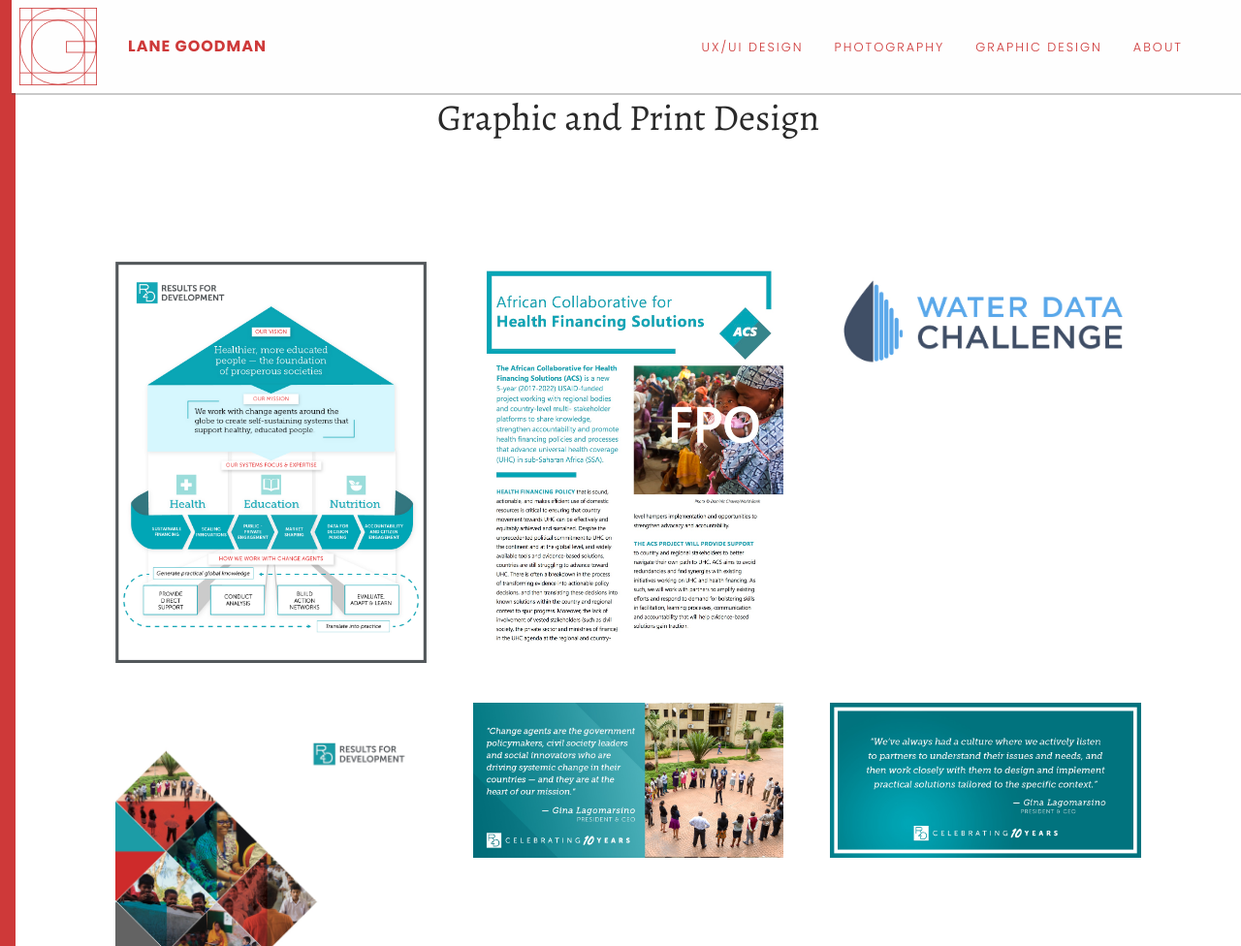
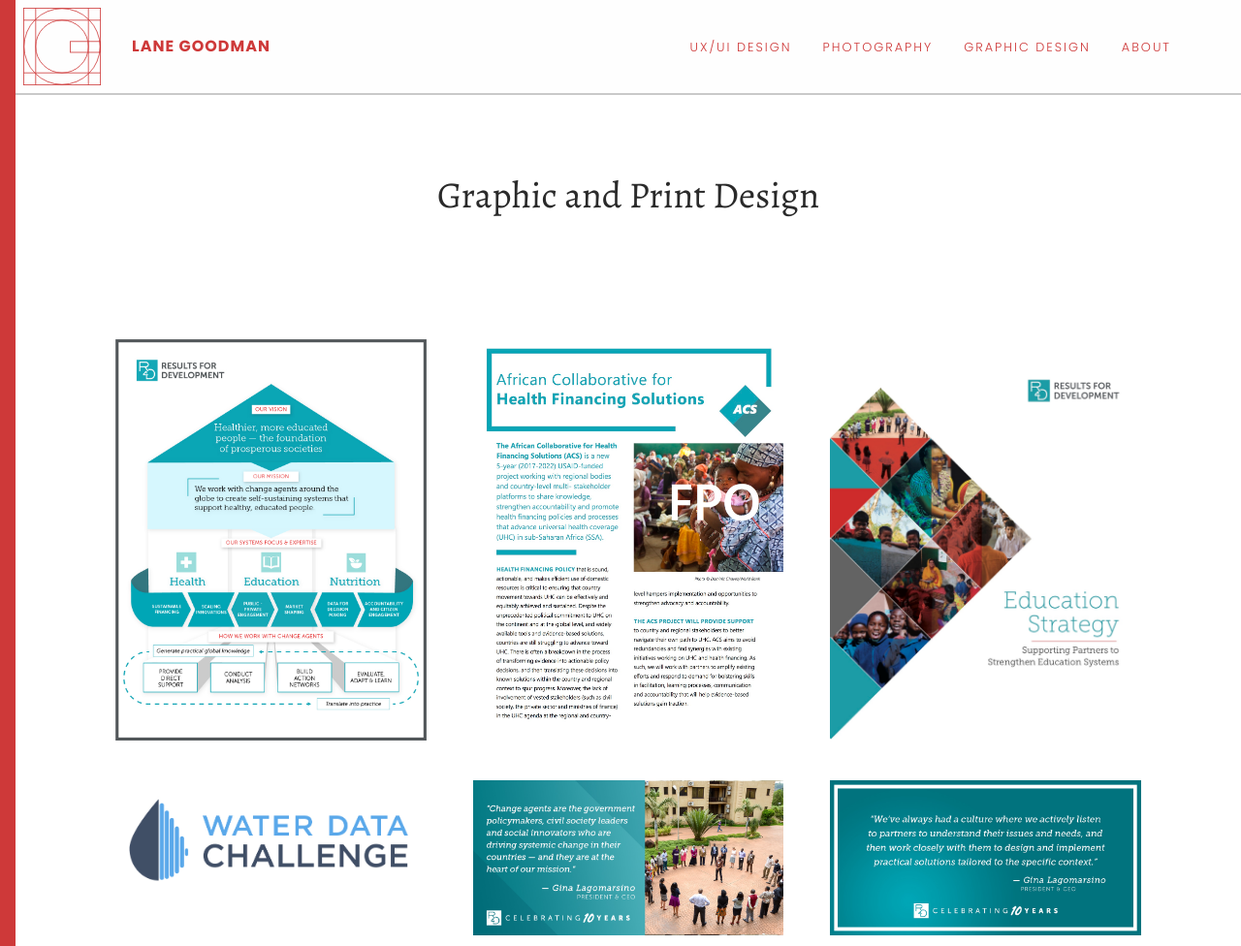
Before and after one commit to LanesGood/Portfolio, a website: page graphicdesign.html in a window 1280 px wide. Shown: the top 976 px of the page at 97% size. Drawn offline with nearby package versions, Linux system fonts and the light colour scheme.

Commit message:
corrected header margin and graphic design page margins

```diff
--- a/graphicdesign.html
+++ b/graphicdesign.html
@@ -54,17 +54,17 @@
           </div>
           <figure class="photo-container"><a href="img/print/LGPrintGraphics_1.jpg"><img src="img/print/LGPrintGraphics_1.jpg" alt=""></a></figure>
           <figure class="photo-container"><a href="img/print/LGPrintGraphics_2.jpg"><img src="img/print/LGPrintGraphics_2.jpg" alt=""></a></figure>
+          <figure class="photo-container"><a href="img/print/LGPrintGraphics_4.jpg"><img src="img/print/LGPrintGraphics_4.jpg" alt=""></a></figure>
           <figure class="photo-container"><a href="img/print/LGPrintGraphics_3.jpg"><img src="img/print/LGPrintGraphics_3.jpg" alt=""></a></figure>
-          <figure class="photo-container"><a href="img/print/LGPrintGraphics_4.jpg"><img src="img/print/LGPrintGraphics_4.jpg" alt=""></a></figure>
           <figure class="photo-container"><a href="img/print/LGPrintGraphics_6.jpg"><img src="img/print/LGPrintGraphics_6.jpg" alt=""></a></figure>
           <figure class="photo-container"><a href="img/print/LGPrintGraphics_7.jpg"><img src="img/print/LGPrintGraphics_7.jpg" alt=""></a></figure>
           <figure class="photo-container"><a href="img/print/LGPrintGraphics_8.jpg"><img src="img/print/LGPrintGraphics_8.jpg" alt=""></a></figure>
           <figure class="photo-container"><a href="img/print/LGPrintGraphics_9.jpg"><img src="img/print/LGPrintGraphics_9.jpg" alt=""></a></figure>
           <figure class="photo-container"><a href="img/print/LGPrintGraphics_10.jpg"><img src="img/print/LGPrintGraphics_10.jpg" alt=""></a></figure>
-          <figure class="photo-container"><a href="img/print/LGPrintGraphics_11.jpg"><img src="img/print/LGPrintGraphics_11.jpg" alt=""></a></figure>
           <figure class="photo-container"><a href="img/print/LGPrintGraphics_12.jpg"><img src="img/print/LGPrintGraphics_12.jpg" alt=""></a></figure>
           <figure class="photo-container"><a href="img/print/LGPrintGraphics_13.jpg"><img src="img/print/LGPrintGraphics_13.jpg" alt=""></a></figure>
           <figure class="photo-container"><a href="img/print/LGPrintGraphics_15.jpg"><img src="img/print/LGPrintGraphics_15.jpg" alt=""></a></figure>
+          <figure class="photo-container"><a href="img/print/LGPrintGraphics_11.jpg"><img src="img/print/LGPrintGraphics_11.jpg" alt=""></a></figure>
           <figure class="photo-container"><a href="img/print/LGPrintGraphics_16.jpg"><img src="img/print/LGPrintGraphics_16.jpg" alt=""></a></figure>
           <figure class="photo-container"><a href="img/print/LGPrintGraphics_17.jpg"><img src="img/print/LGPrintGraphics_17.jpg" alt=""></a></figure>
         </main>
--- a/scss/stylesheets/layout/_header.scss
+++ b/scss/stylesheets/layout/_header.scss
@@ -10,11 +10,12 @@
   position: fixed;
   top: 0;
   width: 100%;
+  width: calc(100% - 1rem);
   color: $brand-color;
   box-shadow: 0 2px hsla(0, 0, 30%, 0.3);
   z-index: 1000;
   margin: 0;
-  margin-left: .25em;
+  // margin-left: .25em;
   flex-wrap: wrap;
   a {
     @include on-event {
@@ -36,7 +37,7 @@
     // flex-direction: column;
     min-height: 2rem;
     flex-direction: row;
-    margin-left: .5em;
+    // margin-left: .5em;
     flex-wrap: wrap;
     h4 {
       margin: 0 0 0 2rem;
--- a/scss/stylesheets/layout/_photos.scss
+++ b/scss/stylesheets/layout/_photos.scss
@@ -3,3 +3,6 @@
 #India {
   display: none;
 }
+.graphic-design {
+  margin-top: 10rem;
+}
```
Also changed, not shown: css/stylesheets/main.css, img/print/LGPrintGraphics_15.jpg, 2 other files.
